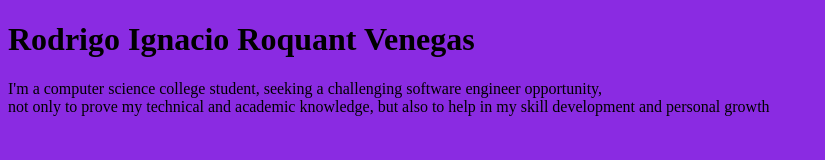
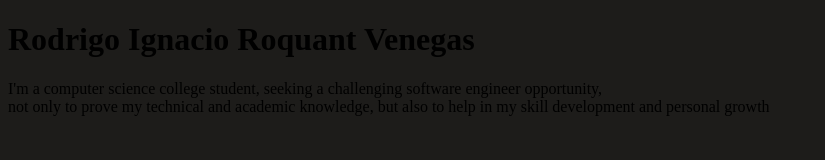
Before and after one commit to Rofernweh/Rofernweh.github.io, a plain HTML site: page index.html in a window 1280 px wide. Shown: the whole page, without its empty margins (0-825 px from the left). Drawn offline with Linux system fonts and the light colour scheme.

Commit message:
Update style.css

```diff
--- a/style.css
+++ b/style.css
@@ -1,4 +1,4 @@
 @import url('https://fonts.googleapis.com/css2?family=Ubuntu:ital,wght@0,400;0,700;1,400;1,700&display=swap');
 body {
-    background-color: blueviolet;
+    background-color: #1D1C1A;
 }
```
